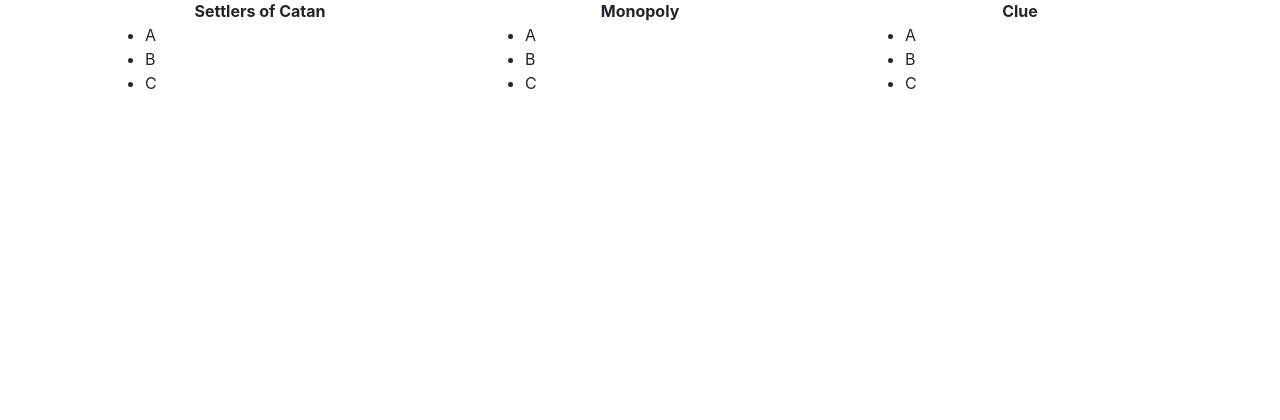
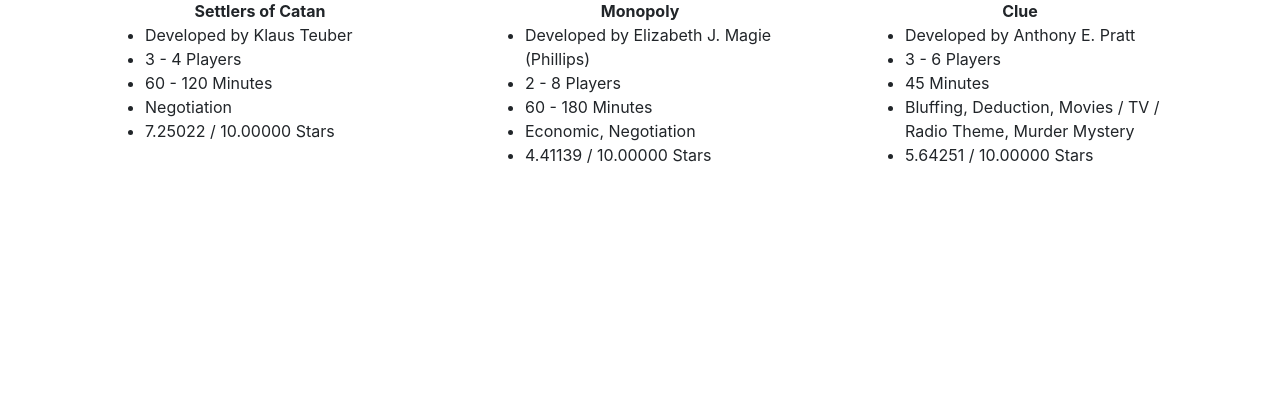
Before and after one commit to jsphyin/idb, a Flask app: page /games in a window 1280 px wide. Shown: the part 344-764 px from the top of the page. Run offline with Flask 2, Linux system fonts and the light colour scheme; some libraries are stand-ins or nearby versions.

Commit message:
Add attributes to game grid file

```diff
--- a/templates/games.html
+++ b/templates/games.html
@@ -10,24 +10,30 @@
 {% block model_1_name %}Settlers of Catan{% endblock %}
 {% block model_1_img %}http://www.erzo.org/shannon/images-rpg/catan5-1.jpg{% endblock %}
 {% block model_1_attribute %}
-<li>A</li>
-<li>B</li>
-<li>C</li>
+<li>Developed by Klaus Teuber</li>
+<li>3 - 4 Players</li>
+<li>60 - 120 Minutes</li>
+<li>Negotiation</li>
+<li>7.25022 / 10.00000 Stars</li>
 {% endblock %}
 
 
 {% block model_2_name %}Monopoly{% endblock %}
 {% block model_2_img %}https://i5.walmartimages.ca/images/Large/313/221/1313221.jpg?odnBound=460{% endblock %}
 {% block model_2_attribute %}
-<li>A</li>
-<li>B</li>
-<li>C</li>
+<li>Developed by Elizabeth J. Magie (Phillips)</li>
+<li>2 - 8 Players</li>
+<li>60 - 180 Minutes</li>
+<li>Economic, Negotiation</li>
+<li>4.41139 / 10.00000 Stars</li>
 {% endblock %}
 
 {% block model_3_name %}Clue{% endblock %}
 {% block model_3_img %}https://fthmb.tqn.com/gPrPIWmEiMGtka1e1NjW9PFUN_M=/960x0/filters:no_upscale()/about/clue-58a6f5775f9b58a3c91a4cc5.jpg{% endblock %}
 {% block model_3_attribute %}
-<li>A</li>
-<li>B</li>
-<li>C</li>
+<li>Developed by Anthony E. Pratt</li>
+<li>3 - 6 Players</li>
+<li>45 Minutes</li>
+<li>Bluffing, Deduction, Movies / TV / Radio Theme, Murder Mystery</li>
+<li>5.64251 / 10.00000 Stars</li>
 {% endblock %}
```
